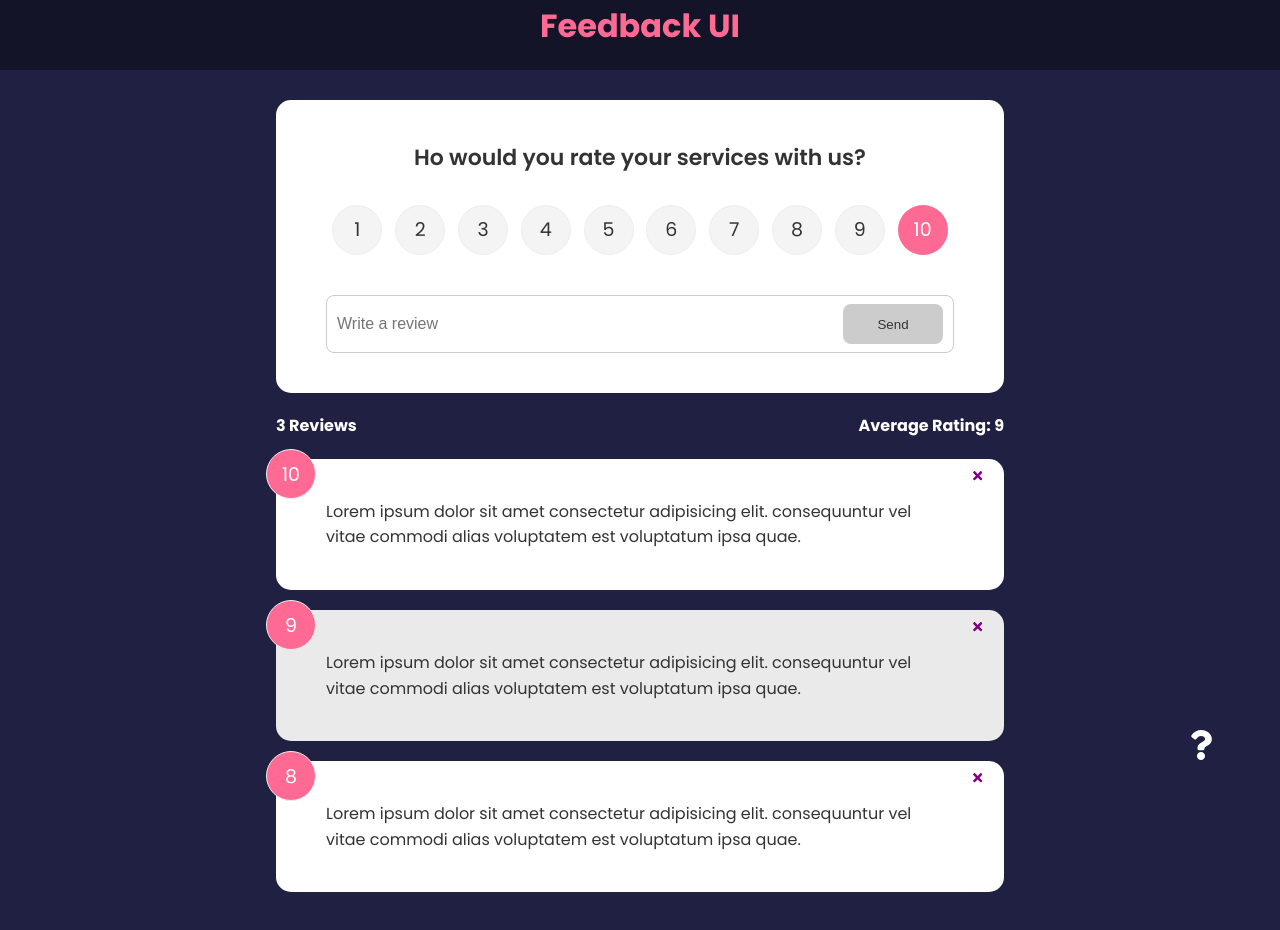
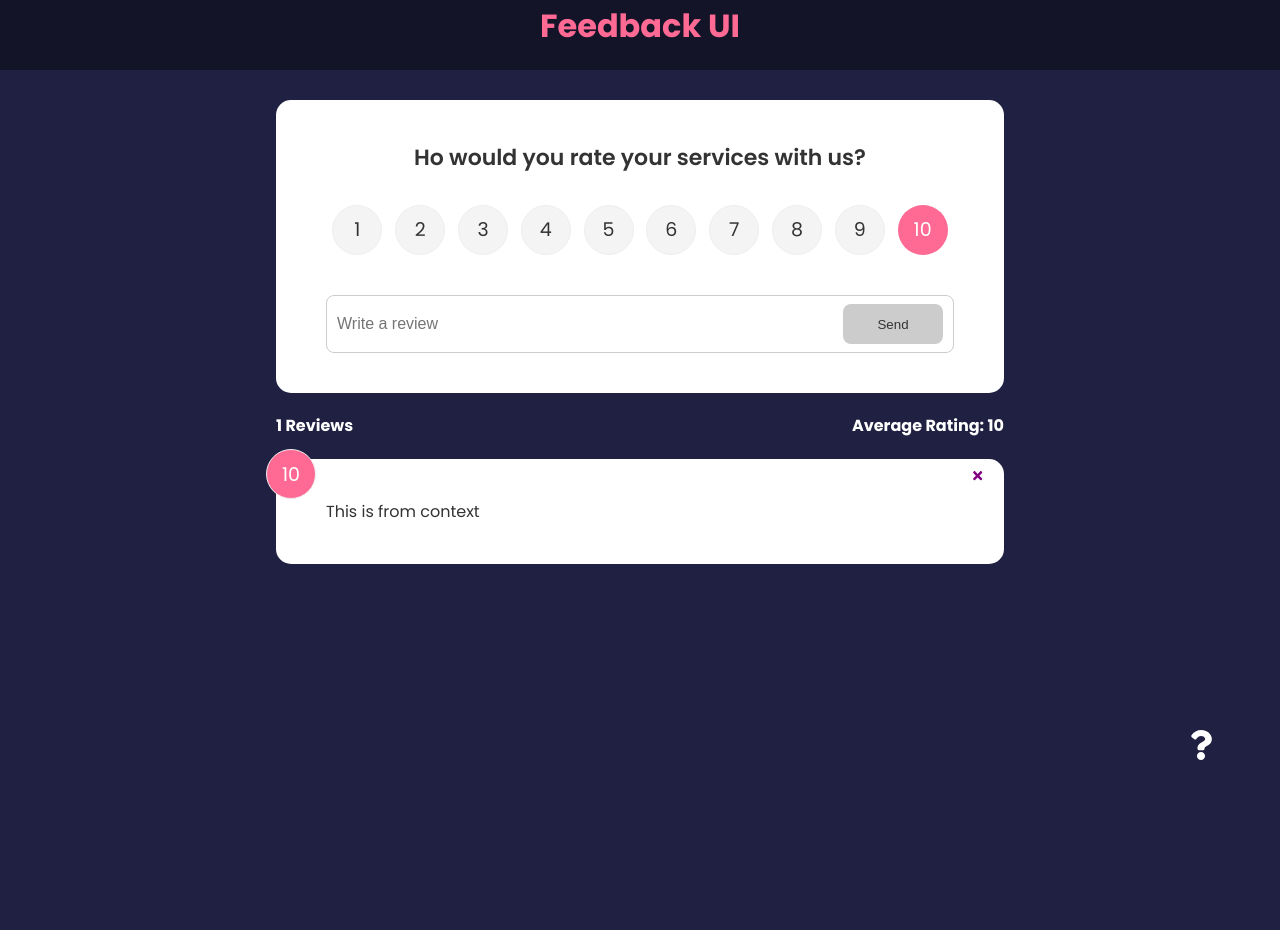
Before and after one commit to roabhi/react-feedback-app, a React (Create React App) app: page / in a window 1280 px wide. Shown: the top 930 px of the page. After the commit the page ends 800 px from the top, so only its background shows below. Built offline with nearby package versions, Linux system fonts and the light colour scheme.

Commit message:
Added context and refactored functions to live inside FeedbackContext. Removed from Feedback components previously passed via props

```diff
--- a/src/App.js
+++ b/src/App.js
@@ -1,34 +1,15 @@
-import { useState } from 'react'
-import { v4 as uuidv4 } from 'uuid'
 import { BrowserRouter as Router, Route, Routes } from 'react-router-dom'
 import Header from './components/Header'
 import FeedbackList from './components/FeedbackList'
 import FeedbackStats from './components/FeedbackStats'
 import FeedbackForm from './components/FeedbackForm'
-import FeedbackData from './data/data'
 import AboutPage from './pages/AboutPage'
 import AboutIconLink from './components/AboutIconLink'
+import { FeedbackProvider } from './context/FeedbackContext'
 
 const App = () => {
-  const [feedback, setFeedback] = useState(FeedbackData)
-
-  const addFeedback = (newFeedback) => {
-    /**
-     * ? We assign a unique id for the new entry with uuid
-     * ? Then we add the new entry BEFORE the other objects in the array. To add it at the end it will be
-     * * setFeedback([...feedback, newFeedback])
-     */
-    newFeedback.id = uuidv4()
-    setFeedback([newFeedback, ...feedback])
-  }
-
-  const deleteFeedback = (id) => {
-    if (window.confirm('Are you sure you want to delete?')) {
-      setFeedback(feedback.filter((item) => item.id !== id))
-    }
-  }
-
   return (
+    <FeedbackProvider>
       <Router>
         <Header text="Feedback UI" />
         <div className="container">
@@ -38,12 +19,9 @@
               path="/"
               element={
                 <>
-                <FeedbackForm handleAdd={addFeedback} />
-                <FeedbackStats feedback={feedback} />
-                <FeedbackList
-                  feedback={feedback}
-                  handleDelete={deleteFeedback}
-                />
+                  <FeedbackForm />
+                  <FeedbackStats />
+                  <FeedbackList />
                 </>
               }
             ></Route>
@@ -52,6 +30,7 @@
         </div>
         <AboutIconLink />
       </Router>
+    </FeedbackProvider>
   )
 }
 
--- a/src/components/FeedbackForm.jsx
+++ b/src/components/FeedbackForm.jsx
@@ -1,13 +1,16 @@
-import { useState } from 'react'
+import { useState, useContext } from 'react'
+import FeedbackContext from '../context/FeedbackContext'
 import Card from './shared/Card'
 import Button from './shared/Button'
 import RatingSelect from './RatingSelect'
 
-const FeedbackForm = ({ handleAdd }) => {
+const FeedbackForm = () => {
   const [text, setText] = useState('')
   const [rating, setRating] = useState(10)
   const [btnDisabled, setBtnDisabled] = useState(true)
   const [msg, setMsg] = useState('')
+
+  const { addFeedback } = useContext(FeedbackContext)
 
   const handleTextChange = (e) => {
     if (text === '' || text.trim().length === 0) {
@@ -32,7 +35,7 @@
         rating: rating,
       }
 
-      handleAdd(newFeedback)
+      addFeedback(newFeedback)
       setText('')
     }
   }
--- a/src/components/FeedbackItem.jsx
+++ b/src/components/FeedbackItem.jsx
@@ -1,12 +1,16 @@
 import { FaTimes } from 'react-icons/fa'
+import { useContext } from 'react'
+import FeedbackContext from '../context/FeedbackContext'
 import PropTypes from 'prop-types'
 import Card from './shared/Card'
 
-const FeedbackItem = ({ handleDelete, even, item }) => {
+const FeedbackItem = ({ even, item }) => {
+  const { deleteFeedback } = useContext(FeedbackContext)
+
   return (
     <Card even={even}>
       <div className="num-display">{item.rating}</div>
-      <button onClick={() => handleDelete(item.id)} className="close">
+      <button onClick={() => deleteFeedback(item.id)} className="close">
         <FaTimes color="purple" />
       </button>
       <div className="text-display">{item.text}</div>
@@ -16,6 +20,7 @@
 
 FeedbackItem.propTypes = {
   item: PropTypes.object.isRequired,
+  even: PropTypes.bool.isRequired,
 }
 
 export default FeedbackItem
--- a/src/components/FeedbackList.jsx
+++ b/src/components/FeedbackList.jsx
@@ -1,8 +1,11 @@
 // import { motion, AnimatePresence } from 'framer-motion'
-import Proptypes from 'prop-types'
+import { useContext } from 'react'
+import FeedbackContext from '../context/FeedbackContext'
 import FeedbackItem from './FeedbackItem'
 
-const FeedbackList = ({ feedback, handleDelete }) => {
+const FeedbackList = () => {
+  const { feedback } = useContext(FeedbackContext)
+
   if (!feedback || feedback.length === 0) {
     return <p>No feedback yet</p>
   }
@@ -12,7 +15,6 @@
       {feedback.map((item, index) => (
         <FeedbackItem
           key={item.id}
-          handleDelete={handleDelete}
           item={item}
           even={index % 2 !== 0 ? true : false}
         />
@@ -47,8 +49,4 @@
    */
 }
 
-FeedbackList.propTypes = {
-  feedback: Proptypes.array,
-}
-
 export default FeedbackList
--- a/src/components/FeedbackStats.jsx
+++ b/src/components/FeedbackStats.jsx
@@ -1,6 +1,9 @@
-import PropTypes from 'prop-types'
+import { useContext } from 'react'
+import FeedbackContext from '../context/FeedbackContext'
 
-const FeedbackStats = ({ feedback }) => {
+const FeedbackStats = () => {
+  const { feedback } = useContext(FeedbackContext)
+
   //Calculate ratings average
   let average =
     feedback.reduce((acc, cur) => {
@@ -18,8 +21,4 @@
   )
 }
 
-FeedbackStats.propTypes = {
-  feedback: PropTypes.array.isRequired,
-}
-
 export default FeedbackStats
--- /dev/null
+++ b/src/context/FeedbackContext.js
@@ -0,0 +1,44 @@
+import { createContext, useState } from 'react'
+import { v4 as uuidv4 } from 'uuid'
+
+const FeedbackContext = createContext()
+
+export const FeedbackProvider = ({ children }) => {
+  const [feedback, setFeedback] = useState([
+    {
+      id: 1,
+      text: 'This is from context',
+      rating: 10,
+    },
+  ])
+
+  const addFeedback = (newFeedback) => {
+    /**
+     * ? We assign a unique id for the new entry with uuid
+     * ? Then we add the new entry BEFORE the other objects in the array. To add it at the end it will be
+     * * setFeedback([...feedback, newFeedback])
+     */
+    newFeedback.id = uuidv4()
+    setFeedback([newFeedback, ...feedback])
+  }
+
+  const deleteFeedback = (id) => {
+    if (window.confirm('Are you sure you want to delete?')) {
+      setFeedback(feedback.filter((item) => item.id !== id))
+    }
+  }
+
+  return (
+    <FeedbackContext.Provider
+      value={{
+        feedback: feedback,
+        deleteFeedback: deleteFeedback,
+        addFeedback: addFeedback,
+      }}
+    >
+      {children}
+    </FeedbackContext.Provider>
+  )
+}
+
+export default FeedbackContext
```
Lines whose indentation alone changed are shown as unchanged.
